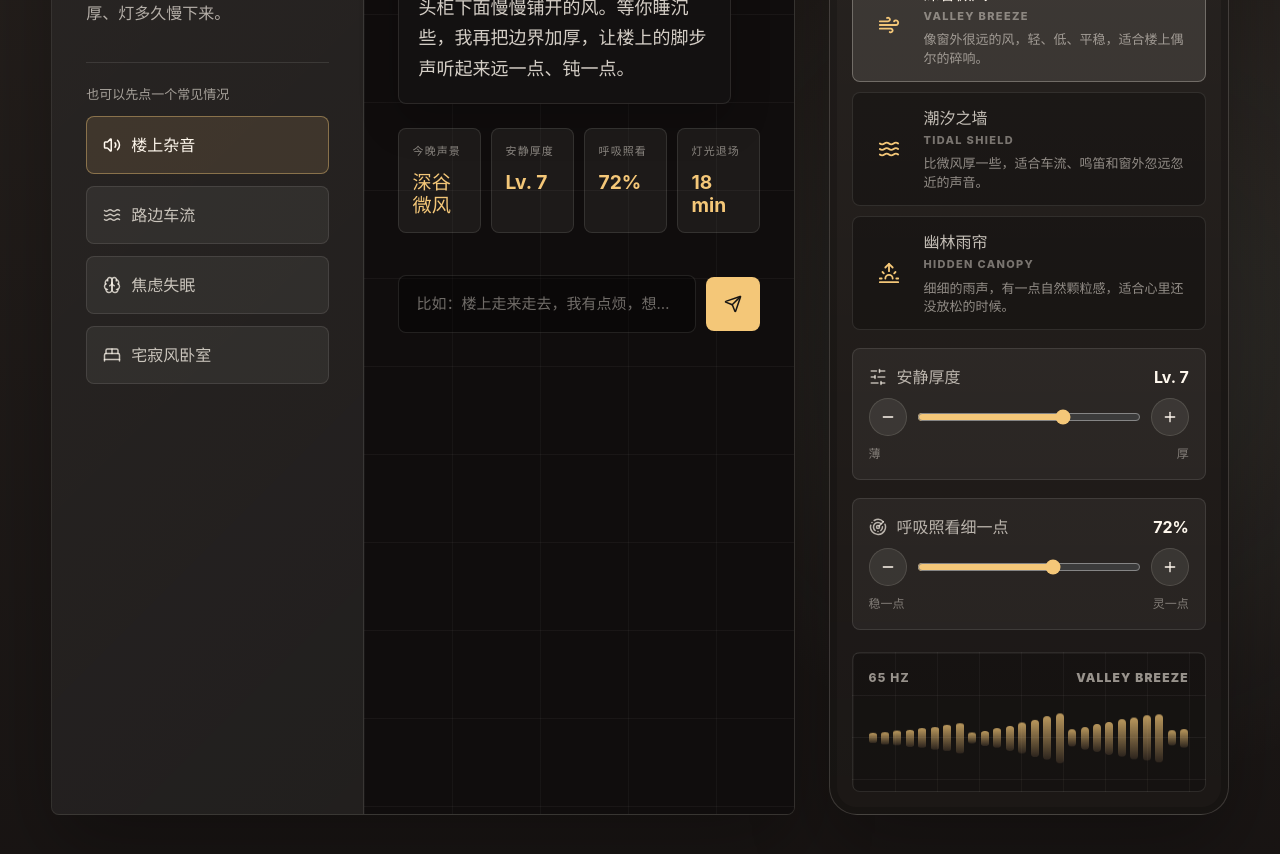
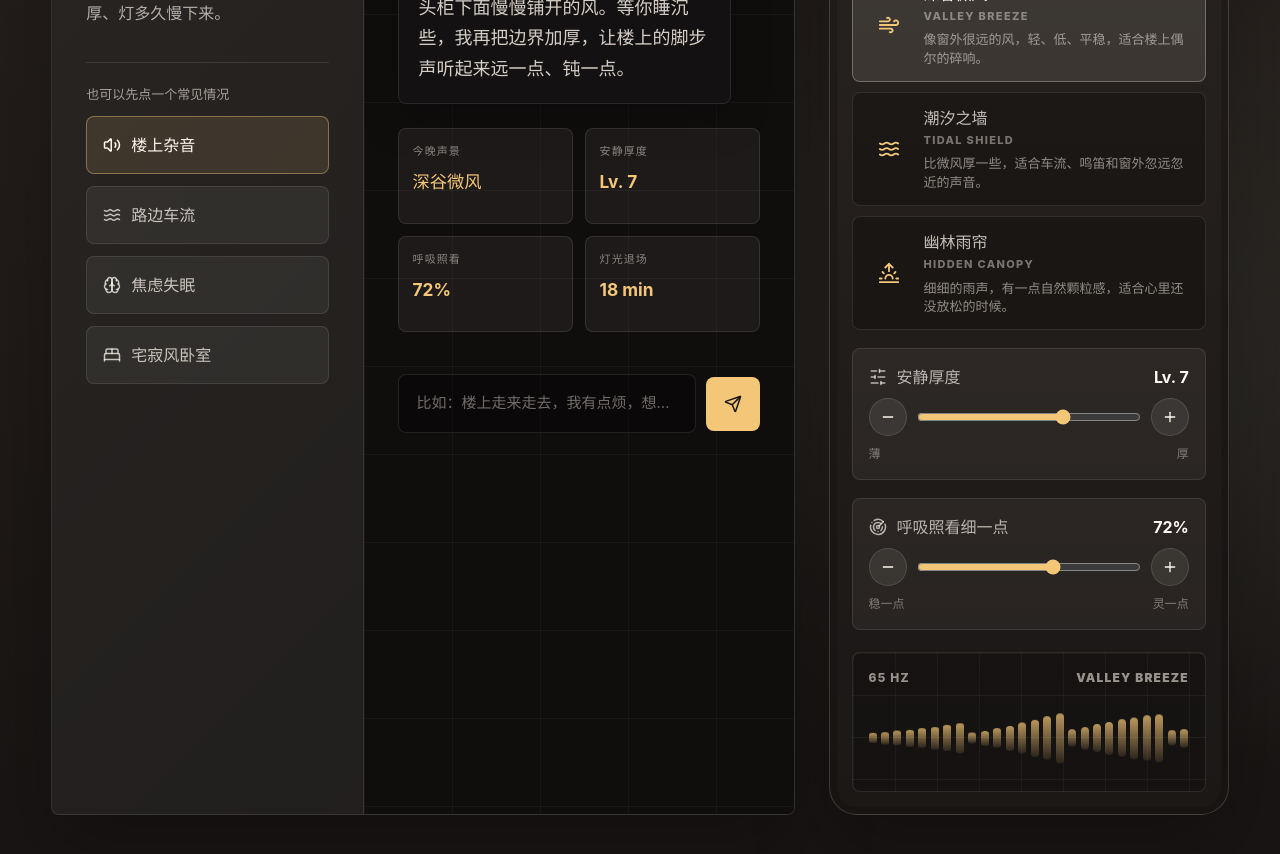
Before and after one commit to MinusPlus2025/the-pebble, a React (Vite) app: page / in a window 1280 px wide. Shown: the part 4520-5374 px from the top of the page. Built offline with nearby package versions, Linux system fonts and the light colour scheme.

Commit message:
Widen companion plan cards

```diff
--- a/src/styles.css
+++ b/src/styles.css
@@ -1009,8 +1009,8 @@ section {
 
 .ai-plan-grid {
   display: grid;
-  grid-template-columns: repeat(4, minmax(0, 1fr));
-  gap: 10px;
+  grid-template-columns: repeat(2, minmax(0, 1fr));
+  gap: 12px;
   margin-top: 6px;
 }
 
@@ -1028,7 +1028,7 @@ section {
   min-width: 0;
   margin-top: 11px;
   color: #f4c778;
-  font-size: clamp(17px, 1.5vw, 22px);
+  font-size: clamp(17px, 1.35vw, 20px);
   line-height: 1.22;
   overflow-wrap: anywhere;
   text-wrap: balance;
```
